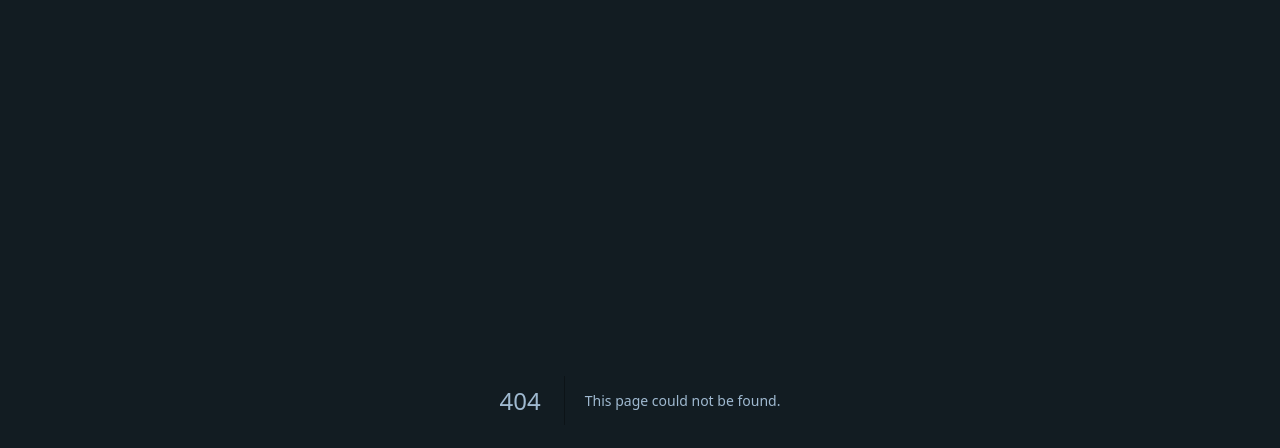
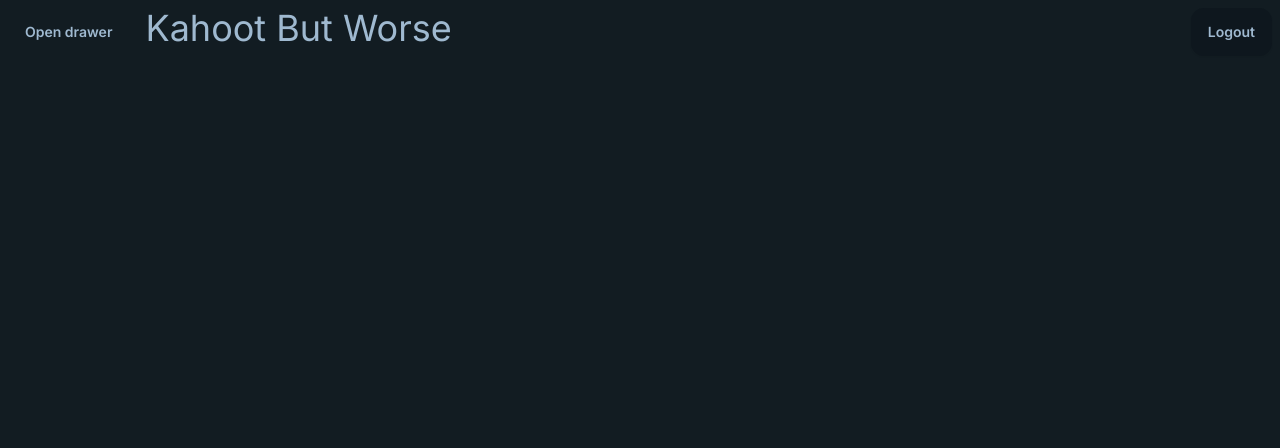
Before and after one commit to Claude-White/JACHacks, a Next.js app in the folder client/: page /home in a window 1280 px wide. Before the commit this address had no page. Shown: the top 448 px of the page. Built offline with nearby package versions, Linux system fonts and the light colour scheme.

Commit message:
added bubbles

```diff
--- a/client/app/components/Header.jsx
+++ b/client/app/components/Header.jsx
@@ -1,3 +1,5 @@
+import Link from "next/link";
+
 const Header = () => {
   return (
     <header className="flex items-center p-2">
@@ -5,7 +7,7 @@ const Header = () => {
         <label htmlFor="my-drawer" className="btn btn-ghost drawer-button mr-4">
           Open drawer
         </label>
-        <h1 className="text-4xl">Kahoot But Worse</h1>
+        <h1 className="text-4xl"><Link href="../home">Kahoot But Worse</Link></h1>
       </div>
       <button className="btn">Logout</button>
     </header>
--- /dev/null
+++ b/client/app/home/page.js
@@ -0,0 +1,28 @@
+import Header from "../components/Header";
+import Nav from "../components/Nav";
+
+const page = () => {
+  return (
+    <main className="h-full">
+      <div className="drawer h-full">
+        <input id="my-drawer" type="checkbox" className="drawer-toggle" />
+        <div className="drawer-content h-full">
+          <Header />
+
+        </div>
+        <div className="drawer-side">
+          <label
+            htmlFor="my-drawer"
+            aria-label="close sidebar"
+            className="drawer-overlay"></label>
+          <ul className="menu p-4 w-80 min-h-full bg-base-200 text-base-content">
+            <Nav />
+          </ul>
+        </div>
+      </div>
+    </main>
+  );
+
+};
+
+export default page;
--- a/client/app/page.js
+++ b/client/app/page.js
@@ -30,12 +30,19 @@ export default function Home() {
         <div className="drawer-content h-full">
           <Header />
           <div
-            className="chat-container h-[80%] bg-gray-700 text-white"
+            className="chat-container h-[80%] bg-gray-700 text-white p-4 mx-10"
             ref={chatContainerRef}>
             {conversation.map((item, index) => (
               <div key={index}>
-                <p className="user-message">{item.input}</p>
-                <p className="ai-message">{item.output}</p>
+
+                <div className="chat chat-end">
+                <div className="chat-bubble p-4">{item.input}</div>
+                </div>
+
+                <div className="chat chat-start">
+                 <div className="chat-bubble p-4">{item.output}</div>
+                </div>
+
               </div>
             ))}
           </div>
--- a/client/app/testing/page.js
+++ /dev/null
@@ -1,5 +0,0 @@
-const page = () => {
-  return <div>testing page</div>;
-};
-
-export default page;
```
Also changed, not shown: 1 other file (tests, documents, lock files or other folders).
